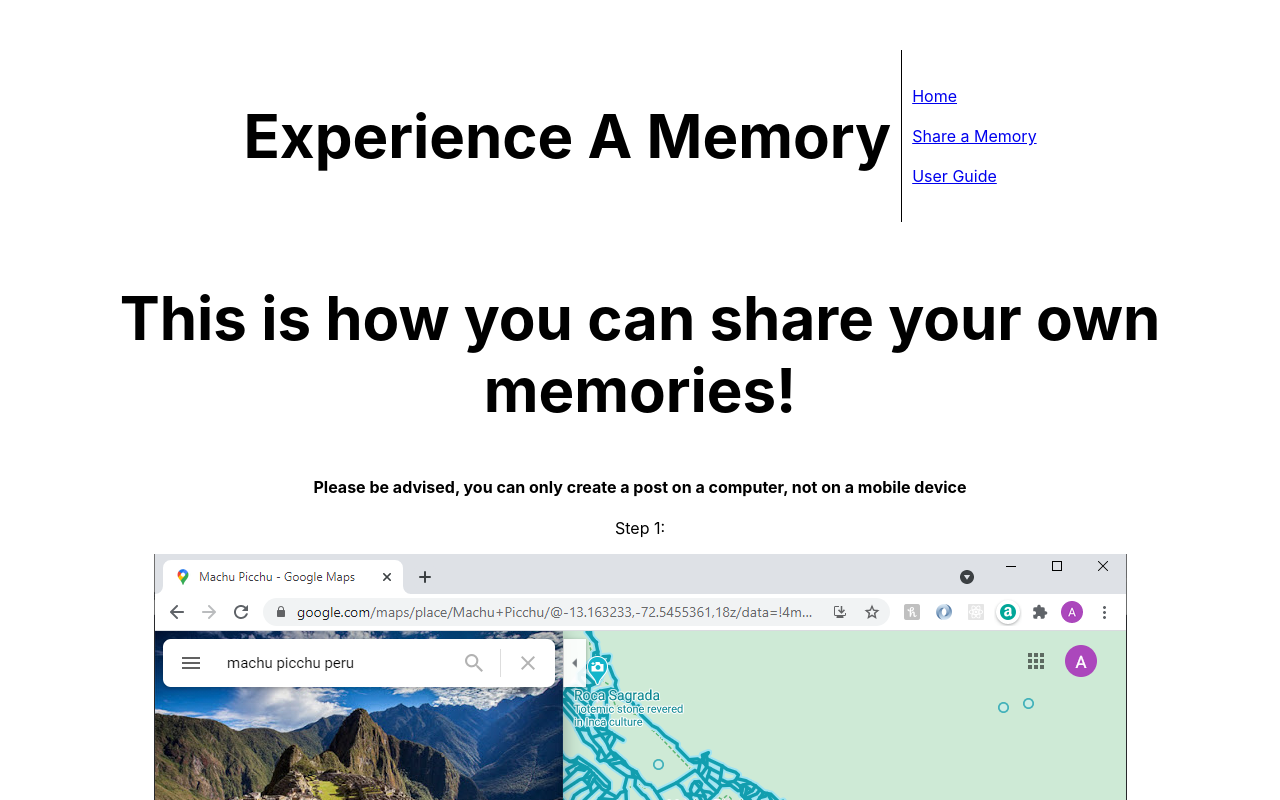
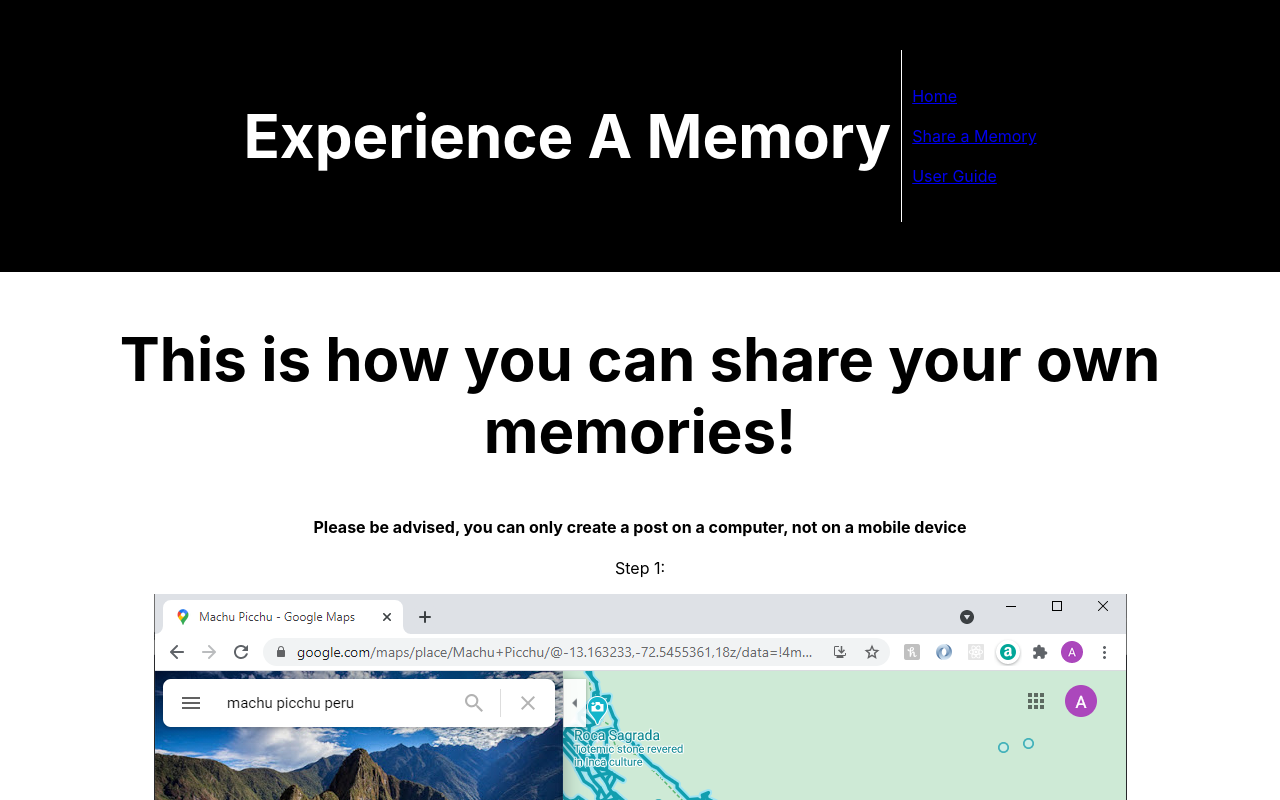
Before and after one commit to amandaphail/VisualizeAMemory, a React (Create React App) app: page /guide in a window 1280 px wide. Shown: the top 800 px of the page. Built offline with nearby package versions, Linux system fonts and the light colour scheme; no server answers.

Commit message:
css navbar and memories list

```diff
--- a/src/App.css
+++ b/src/App.css
@@ -2,6 +2,7 @@
   /* margin: 0 auto;
    */
    text-align: center;
+
 }
 
 /* .App {
--- a/src/components/Memories.jsx
+++ b/src/components/Memories.jsx
@@ -1,4 +1,5 @@
 import React from 'react'
+import "./memories.css"
 
 export default function Memories(props) {
 
@@ -14,7 +15,7 @@ export default function Memories(props) {
     // console.log(mem)
 
     return (
-        <div>
+        <div id = "memories">
             <br/>
             <div id = "left">
             <p>
--- /dev/null
+++ b/src/components/memories.css
@@ -0,0 +1,17 @@
+#memories {
+  display: flex;
+  flex-direction: row;
+  flex-wrap: nowrap;
+  justify-content: center;
+  align-items: center;
+}
+
+#left {
+  width: 300px;
+  padding: 20px;
+  margin: 20px;
+  background-color: rgb(207, 206, 206);
+}
+
+#right {
+}
--- a/src/components/navbar.css
+++ b/src/components/navbar.css
@@ -2,7 +2,9 @@
   display: flex;
   flex-direction: row;
   justify-content: center;
-  margin: 50px;
+  padding: 50px;
+  background-color: black;
+  color: white;
 }
 
 #links {
@@ -10,7 +12,7 @@
   flex-direction: column;
   justify-content: center;
   align-items: flex-start;
-  border-left: 1px solid black;
+  border-left: 1px solid white;
   padding: 10px;
 }
 
```
